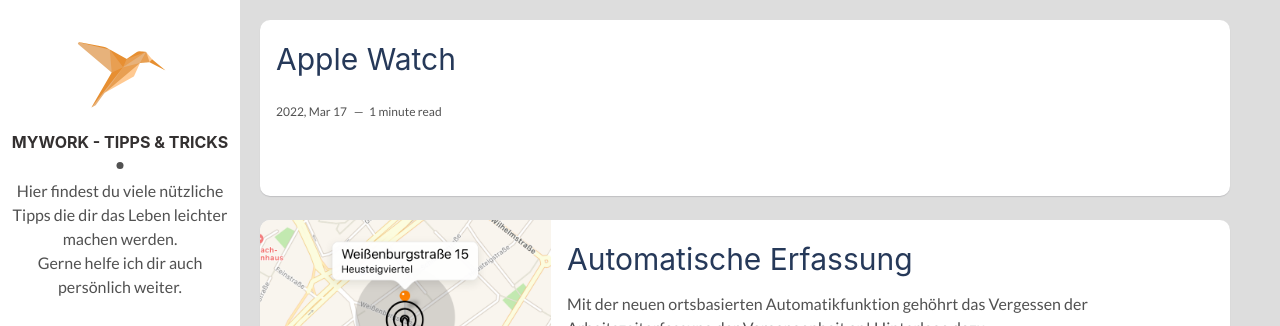
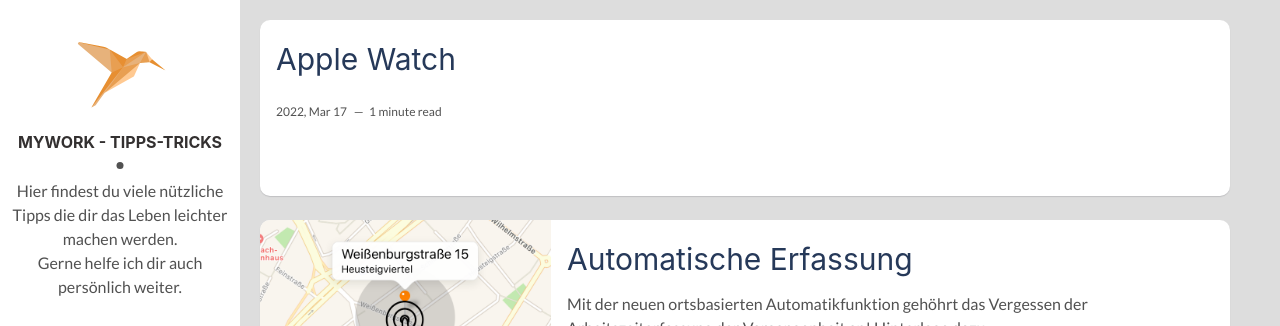
Before and after one commit to napit-apps/mywork-faq, a Jekyll site: the page built from index.html, in a window 1280 px wide. Shown: the top 326 px of the page. Built offline with Jekyll 4.4.1, drawn with Linux system fonts in a browser that asks for light colours; the list of posts is cut into pages by our own code.

```diff
--- a/_config.yml
+++ b/_config.yml
@@ -6,7 +6,7 @@ url: https://github.com/napit-apps # the base hostname & protocol for your site,
 site-twitter: #if your site has a twitter account, enter it here
 
 # Author Settings
-author: 'myWork - Tipps & Tricks' # add your name
+author: 'myWork - Tipps-Tricks' # add your name
 author-img: myWork.png # add your photo
 about-author: 'Hier findest du viele nützliche Tipps die dir das Leben leichter machen werden. <br />Gerne helfe ich dir auch persönlich weiter.'
 social-email: 'sag.hallo@marcelruss.de' # add your Email address
```
